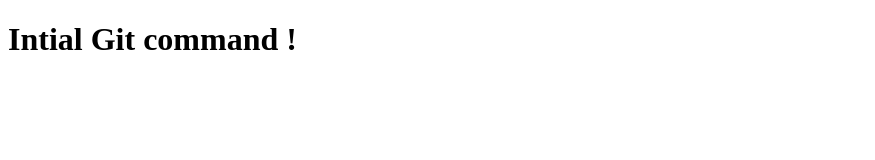
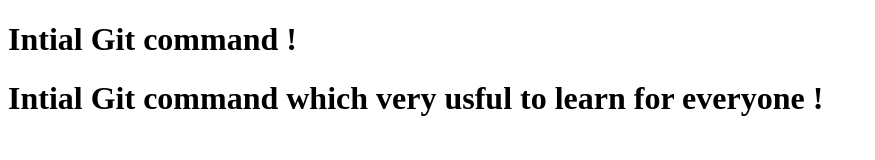
Before and after one commit to hamzaDev654/letslearngit, a plain HTML site: page Index.html in a window 1280 px wide. Shown: the whole page, without its empty margins (0-875 px from the left). Drawn offline with Linux system fonts and the light colour scheme.

Commit message:
Add one more h1 tag inside IndexFile

```diff
--- a/Index.html
+++ b/Index.html
@@ -8,5 +8,6 @@
 </head>
 <body>
     <h1>Intial Git command !</h1>
+    <h1>Intial Git command which very usful to learn for everyone !</h1>
 </body>
 </html>
```
